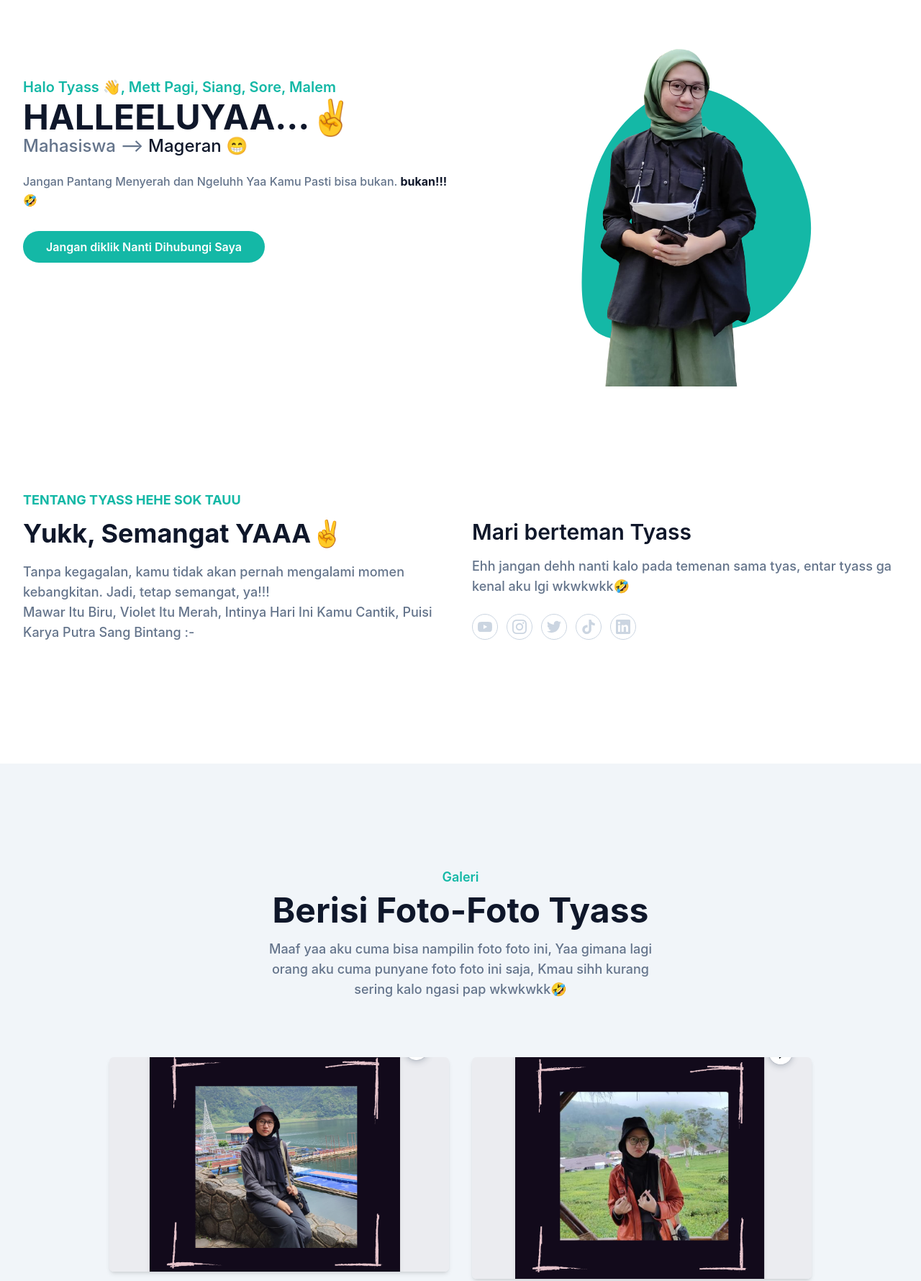
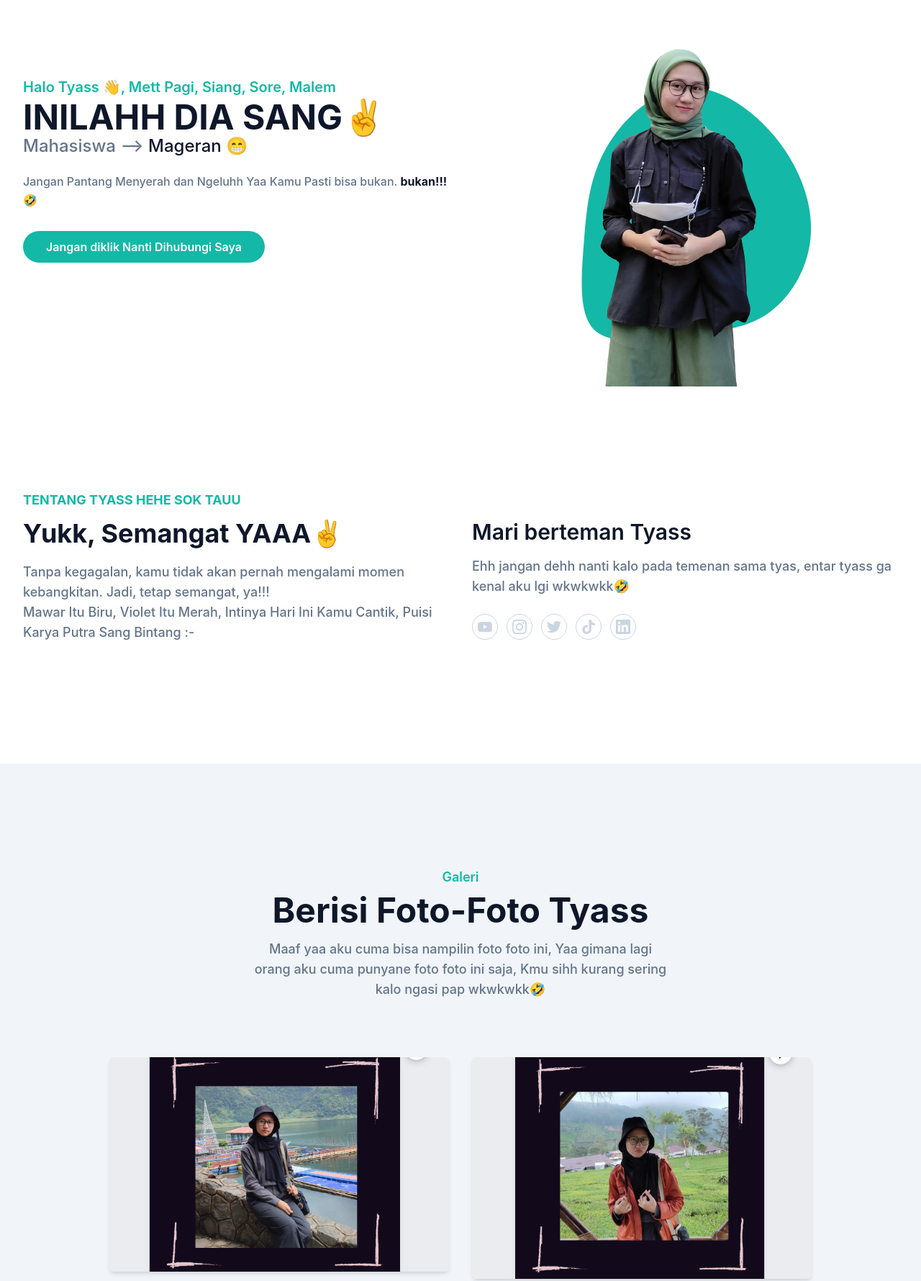
Before and after one commit to Daxter99/djamarlianad, a website: page index.html in a window 1280 px wide. Shown: the part 220-2000 px from the top of the page at 72% size. Drawn offline with Linux system fonts and the light colour scheme.

Commit message:
Fix Bug Index

```diff
--- a/index.html
+++ b/index.html
@@ -85,7 +85,7 @@
       <div class="flex flex-wrap">
         <div class="w-full self-center px-4 lg:w-1/2">
           <h1 class="text-base font-semibold text-primary md:text-xl">Halo Tyass 👋, Mett Pagi, Siang, Sore, Malem <span
-              class="mt-1 block text-4xl font-bold text-dark dark:text-white lg:text-5xl">HALLEELUYAA...✌️</span></h1>
+              class="mt-1 block text-4xl font-bold text-dark dark:text-white lg:text-5xl">INILAHH DIA SANG✌️</span></h1>
           <h2 class="mb-5 text-lg font-medium text-secondary lg:text-2xl">Mahasiswa --> <span
               class="text-dark dark:text-white">Mageran 😁</span></h2>
           <p class="mb-10 font-medium leading-relaxed text-secondary">Jangan Pantang Menyerah dan Ngeluhh Yaa Kamu Pasti
@@ -199,7 +199,7 @@
           </h2>
           <p class="text-md font-medium text-secondary md:text-lg">
             Maaf yaa aku cuma bisa nampilin foto foto ini, Yaa gimana lagi orang aku cuma punyane foto foto ini saja,
-            Kmau sihh kurang sering kalo ngasi pap wkwkwkk🤣
+            Kmu sihh kurang sering kalo ngasi pap wkwkwkk🤣
           </p>
         </div>
       </div>
@@ -396,7 +396,7 @@
         <div class="mb-12 w-full px-4 font-medium text-slate-300 md:w-1/3">
           <h2 class="mb-5 text-4xl font-bold text-white">DJAMAR LIANA DWININGTYAS</h2>
           <h3 class="mb-2 text-2xl font-bold">Hubungi Kami</h3>
-          <p>21103041020@student.unwahas.ac.id</p>
+          <p>21103041070@student.unwahas.ac.id</p>
           <p>Jl.Menoreh, Sampangan</p>
           <p>Semarang</p>
         </div>
```
